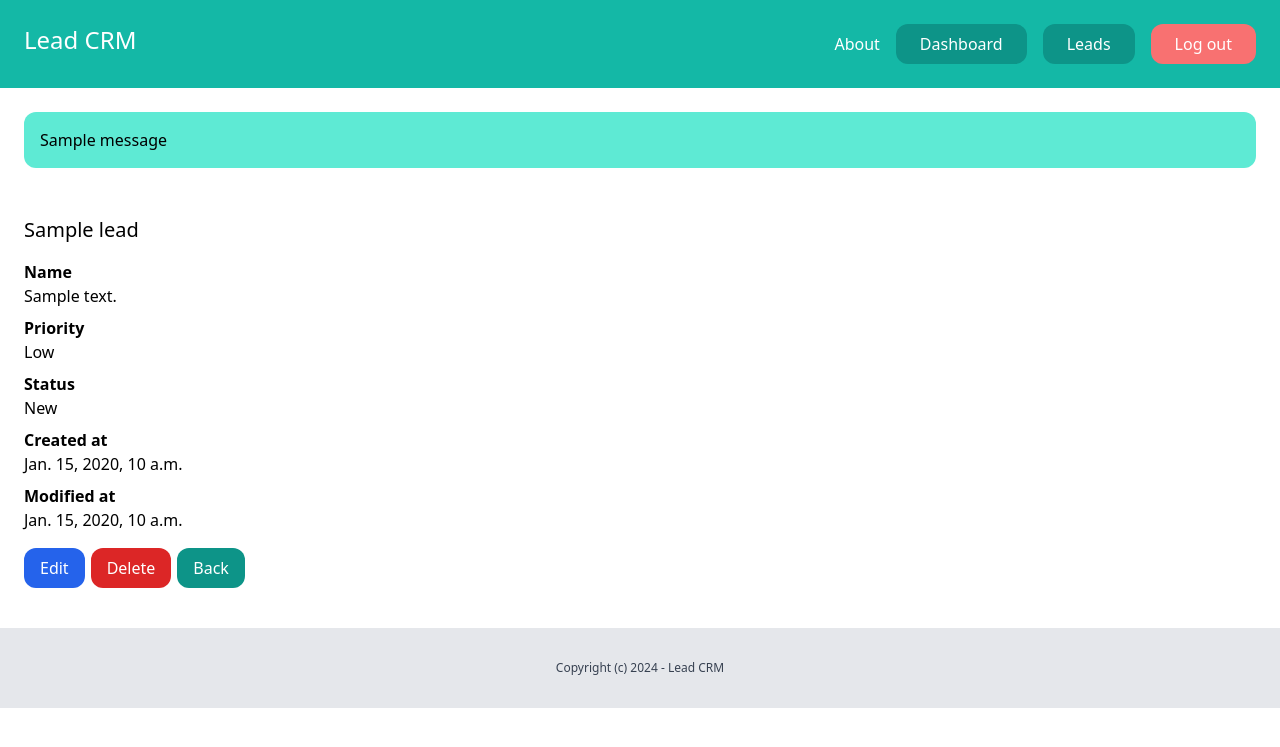
After one commit to Mohshaikh23/Leads-CRM, a Django app: a page that uses leadcrm/core/templates/core/base.html in a window 1280 px wide. The commit adds this page. Shown: the top 747 px of the page. Run offline with Django 5.2, Linux system fonts and the light colour scheme; a user stored in the database is signed in; tables that the repository leaves empty hold one stand-in row (values such as "Sample post"); one stand-in notice (Sample message) is shown; some libraries are stand-ins or nearby versions.

Commit message:
leads editting added

```diff
--- a/leadcrm/core/templates/core/base.html
+++ b/leadcrm/core/templates/core/base.html
@@ -9,7 +9,7 @@
 
   <body>
     <nav class="py-6 px-6 flex justify-between bg-teal-500">
-      <a href="/" class="text-white">Lead CRM</a>
+      <a href="/" class="text-white text-2xl">Lead CRM</a>
 
       <div class="flex items-center space-x-4">
         <a href="{% url 'about' %}"
@@ -54,6 +54,16 @@
       </div>
     </nav>
 
+    {% if messages %}
+    <div class="py-6 px-6">
+      {% for message in messages  %}
+        <div class="py-4 px-4 bg-teal-300 rounded-xl">
+          {{message}}
+        </div>
+      {% endfor %}
+    </div>
+    {% endif %}
+
     {% block content %} {% endblock %}
 
     <footer class="py-8 text-center bg-gray-200">
--- /dev/null
+++ b/leadcrm/lead/templates/leads/leads_detail.html
@@ -0,0 +1,50 @@
+{% extends "core/base.html" %}
+
+{% block title %}
+{{lead.name}}
+{% endblock title %}
+
+{% block content %}
+
+    <div class="py-6 px-6">
+        <h1 class='mb-4 text-xl'>{{lead.name}}</h1>
+
+        {% if lead.description %}
+        <p class="font-semibold">Name</p>
+        <p class="mb-2">{{lead.description}}</p>
+        {% endif %}
+
+        <p class="font-semibold">Priority</p>
+        <p class="mb-2">{{lead.get_priority_display}}</p>
+
+        <p class="font-semibold">Status</p>
+        <p class="mb-2">{{lead.get_status_display}}</p>
+
+        <p class="font-semibold">Created at</p>
+        <p class="mb-2">{{lead.created_at}}</p>
+
+        <p class="font-semibold">Modified at</p>
+        <p class="mb-4">{{lead.modified_at}}</p>
+
+        <div class="my-4 flex space-x-1.5">
+
+            <a href="{% url 'edit_leads' lead.id%}"
+            class="py-2 px-4 bg-blue-600 rounded-xl text-white">
+                Edit
+            </a>
+
+            <a href="{% url 'leads_delete' lead.id%}"
+            class="py-2 px-4 bg-red-600 rounded-xl text-white">
+                Delete
+            </a>
+
+            <a href="{% url 'leads_list' %}"
+            class="py-2 px-4 bg-teal-600 rounded-xl text-white">
+                Back
+            </a>
+
+        </div>
+
+
+    </div>
+{% endblock content %}
--- a/leadcrm/lead/urls.py
+++ b/leadcrm/lead/urls.py
@@ -3,5 +3,8 @@ from . import views
 
 urlpatterns = [
     path('',views.leads_list, name='leads_list'),
+    path('<int:pk>/',views.leads_detail, name='leads_detail'),
+    path('<int:pk>/delete/',views.leads_delete, name='leads_delete'),
+    path('<int:pk>/edit/',views.edit_leads, name='edit_leads'),
     path('add-lead/', views.add_lead, name='add_lead'),
 ]
--- a/leadcrm/lead/views.py
+++ b/leadcrm/lead/views.py
@@ -1,4 +1,5 @@
-from django.shortcuts import render,redirect
+from django.contrib import messages
+from django.shortcuts import render,redirect,get_object_or_404
 from django.contrib.auth.decorators import login_required
 from .forms import AddLeadForm
 from .models import Lead
@@ -13,6 +14,42 @@ def leads_list(request):
                   {'leads':leads}
                   )
 
+@login_required
+def leads_detail(request, pk):
+    lead = get_object_or_404(Lead, created_by = request.user, pk=pk)
+    # lead = Lead.objects.get(pk=pk)
+
+    return render(request,
+                'leads/leads_detail.html',
+                {'lead':lead}
+                )
+
+@login_required
+def leads_delete(request, pk):
+    lead = get_object_or_404(Lead, created_by = request.user, pk=pk)
+    lead.delete()
+    messages.success(request, "The lead was Deleted successfully.")
+
+    return render('leads_list')
+
+@login_required
+def edit_leads(request, pk):
+    lead = get_object_or_404(Lead, created_by = request.user, pk=pk)
+
+    if request.method == "POST":
+        form = AddLeadForm(request.POST, instance=lead)
+
+        if form.is_valid():
+            form.save()
+            messages.success(request, "The lead was editted successfully.")
+            return redirect('leads_list')
+    else:
+        form = AddLeadForm(instance=lead)
+
+    return render(request,
+                  "leads/edit_lead.html",
+                  {'form':form}
+                  )
 @login_required
 def add_lead(request):
     if request.method == "POST":
```
Also changed, not shown: leadcrm/lead/templates/leads/edit_lead.html (added, +17 -0 lines), leadcrm/lead/templates/leads/leads_list.html (+11 -3 lines).
